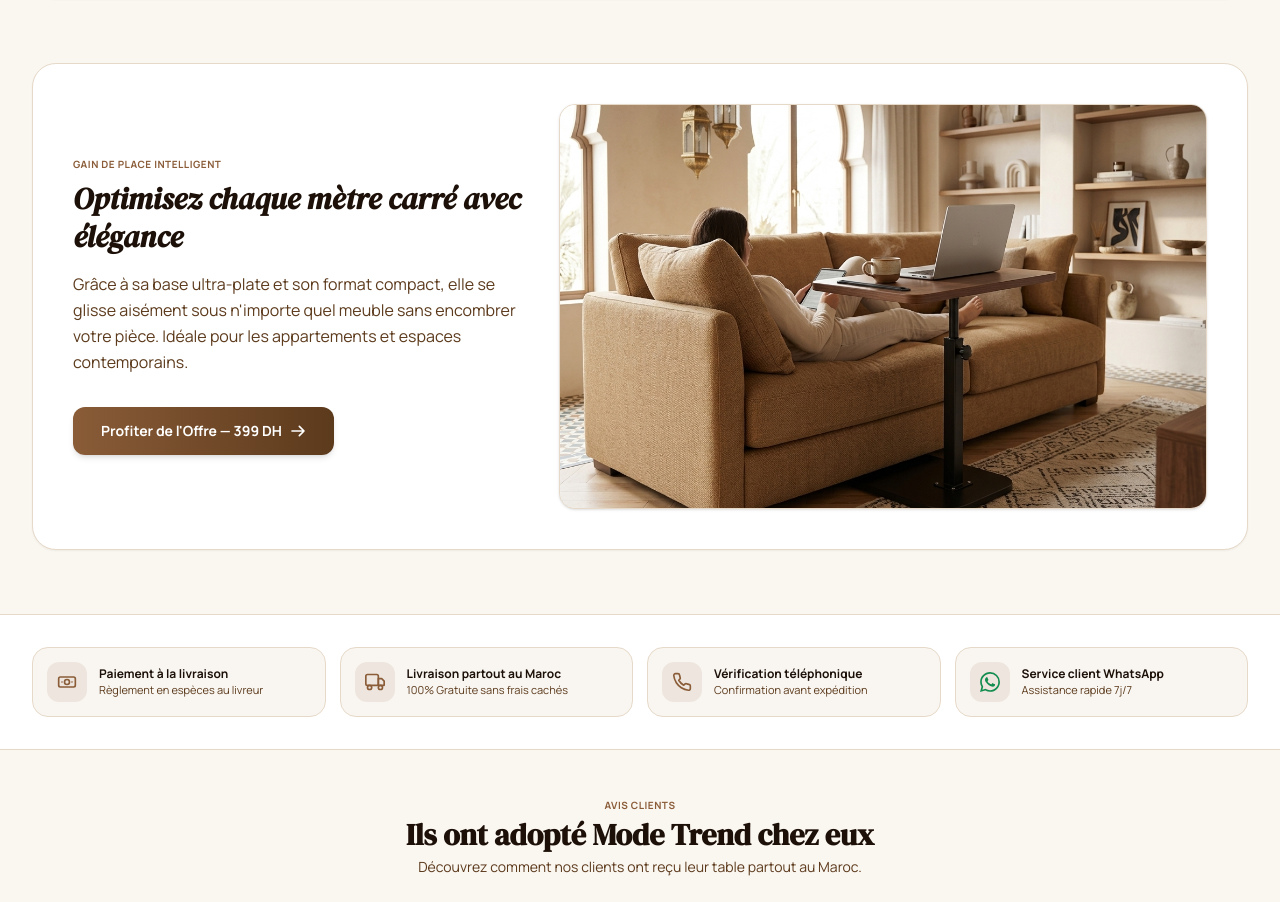
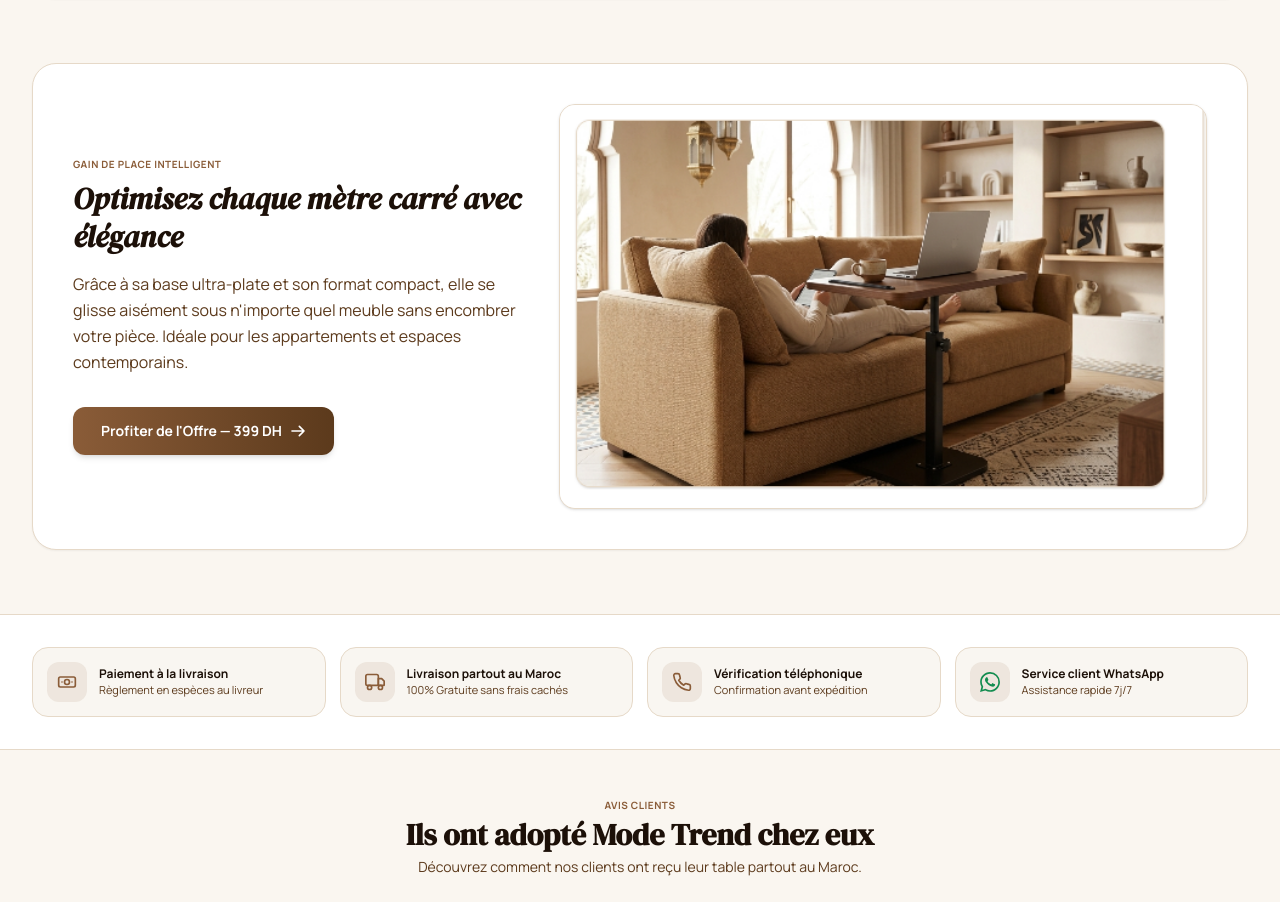
Before and after one commit to zouhair-eh/landig-page-table, a React (Vite) app: page / in a window 1280 px wide. Shown: the part 3217-4119 px from the top of the page. Built offline with nearby package versions, Linux system fonts and the light colour scheme; no server answers; the HTML template or start-up script is replaced by a standard one.

Commit message:
Mise a jour de l image de la rangee 3 avec la nouvelle photo salon cosy

```diff
--- a/src/App.tsx
+++ b/src/App.tsx
@@ -979,8 +979,8 @@ export default function App() {
                 <div className="lg:col-span-7 order-1 lg:order-2">
                   <div className="rounded-2xl overflow-hidden border border-[#E6D9C8] shadow-sm aspect-4/3 sm:aspect-16/10 bg-[#FAF6F0]">
                     <img
-                      src="/images/exact_sofa.jpg"
-                      alt="Glisse parfaitement sous le lit et le canapé"
+                      src="/images/lifestyle_sofa_cozy_living.png"
+                      alt="Moment détente et travail sur le canapé avec la table Mode Trend"
                       className="w-full h-full object-cover object-center hover:scale-102 transition-transform duration-500"
                       loading="lazy"
                     />
```
Also changed, not shown: public/images/lifestyle_sofa_cozy_living.png (added).
